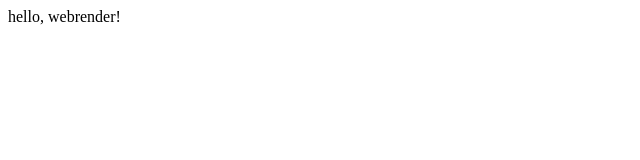
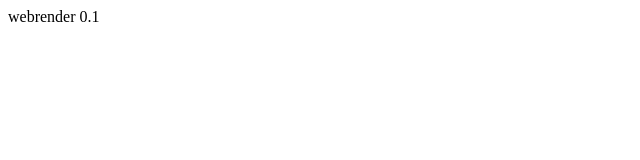
Before and after one commit to cakesmith/webrender, a website: page public/app/index.html in a window 1280 px wide. Shown: the full height of the page, 0-640 px from the left. Drawn offline with Linux system fonts and the light colour scheme.

```diff
--- a/public/app/index.html
+++ b/public/app/index.html
@@ -5,6 +5,6 @@
     <title>webrender</title>
 </head>
 <body>
-hello, webrender!
+webrender 0.1
 </body>
 </html>
```
Also changed, not shown: .travis.yml.
